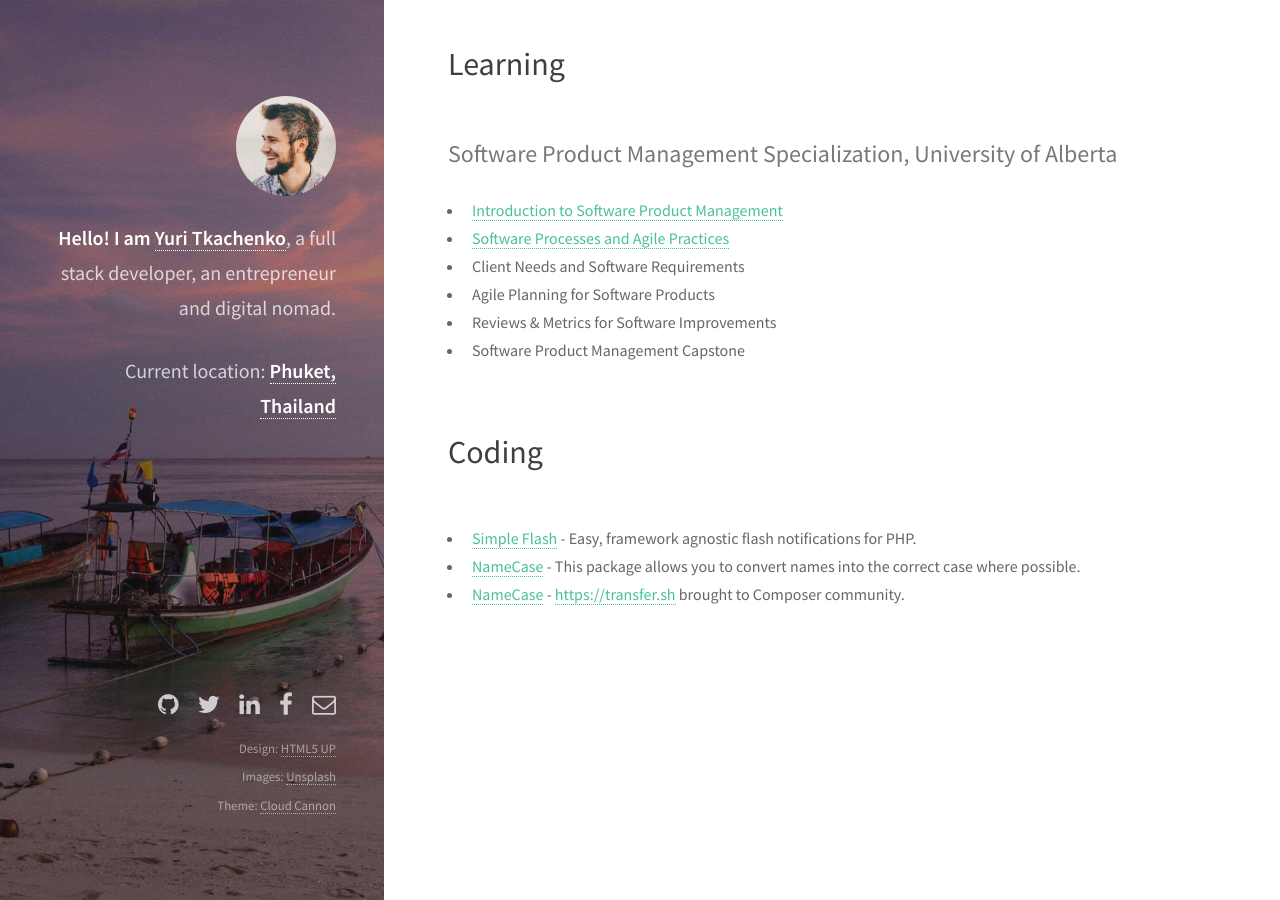
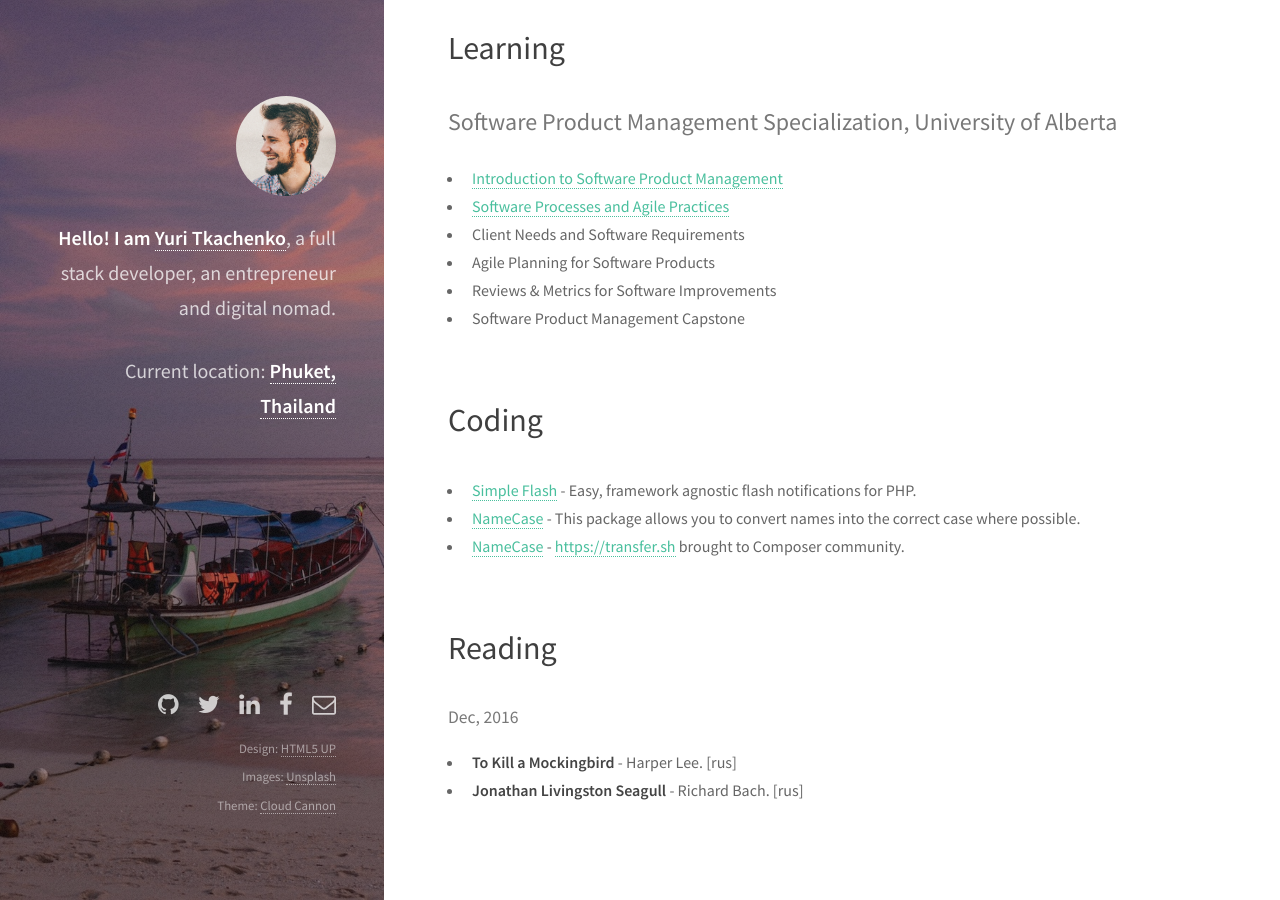
Before and after one commit to tamtamchik/tamtamchik.github.io, a Jekyll site: the page built from index.html, in a window 1280 px wide and 900 px high, scrolled down 626 px. Built offline with Jekyll 4.4.1, drawn with Linux system fonts in a browser that asks for light colours.

Commit message:
added readings

```diff
--- a/index.html
+++ b/index.html
@@ -7,9 +7,7 @@ layout: default
       <header class="major">
           <h2><a href="/writings">Writing</a></h2>
       </header>
-  </section>
 
-  <section>
       {% for post in site.posts limit:1 %}
           <header>
               <h2><a href="{{ post.url }}"> {{ post.title }}</a></h2>
@@ -45,9 +43,7 @@ layout: default
       <header class="major">
           <h2>Learning</h2>
       </header>
-  </section>
 
-  <section>
       <div class="row">
           <article class="12u 12u(small)">
               <h2 class="major">Software Product Management Specialization, University of Alberta</h2>
@@ -71,9 +67,7 @@ layout: default
       <header class="major">
           <h2>Coding</h2>
       </header>
-  </section>
 
-  <section>
       <div class="row">
           <article class="12u 12u(small)">
               <ul>
@@ -94,4 +88,23 @@ layout: default
       </div>
   </section>
 
+  <section>
+      <header class="major">
+          <h2>Reading</h2>
+      </header>
+
+      <div class="row">
+          <article class="12u 12u(small)">
+
+            <h4 class="date">{{ '2016-12-01' | date: "%b, %Y" }}</h4>
+
+            <ul>
+              <li><strong>To Kill a Mockingbird</strong> - Harper Lee. [rus]</li>
+              <li><strong>Jonathan Livingston Seagull</strong> - Richard Bach. [rus]</li>
+            </ul>
+
+          </article>
       </div>
+  </section>
+
+</div>
```
Lines whose indentation alone changed are shown as unchanged.
